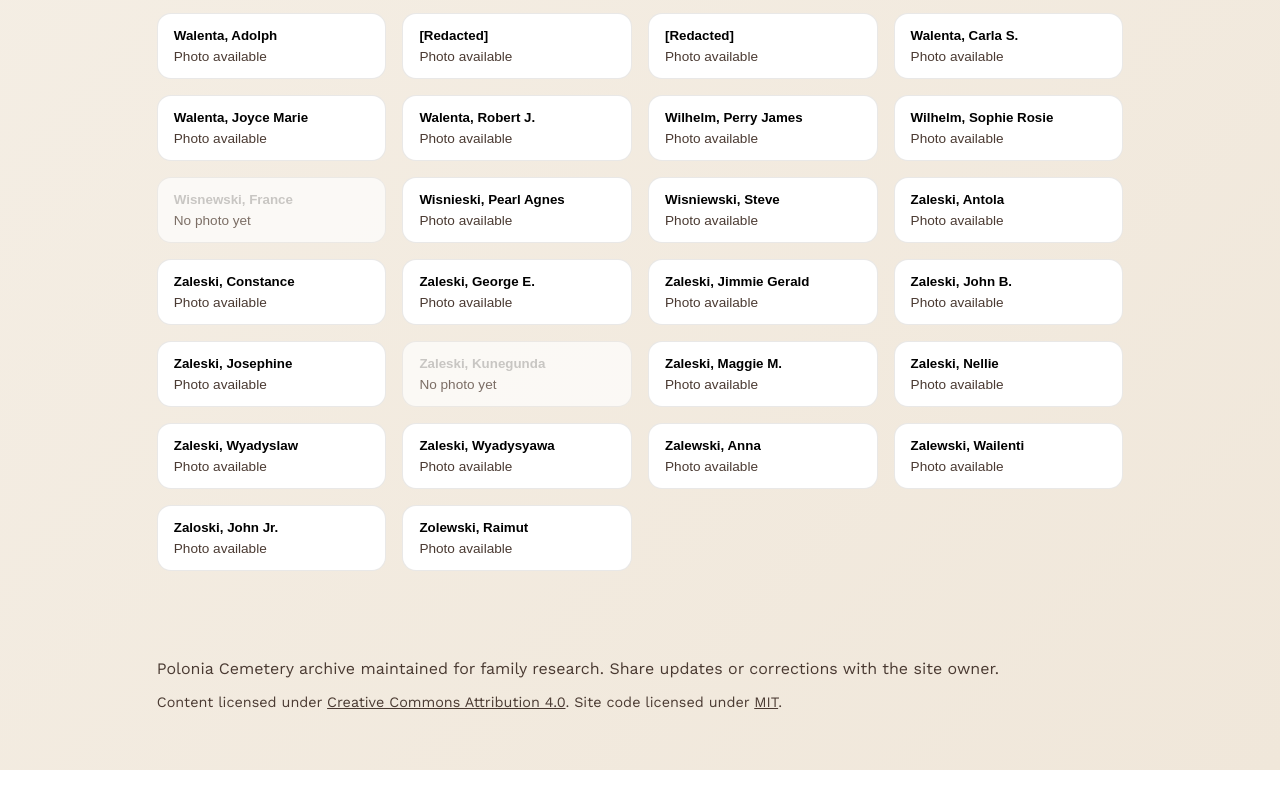
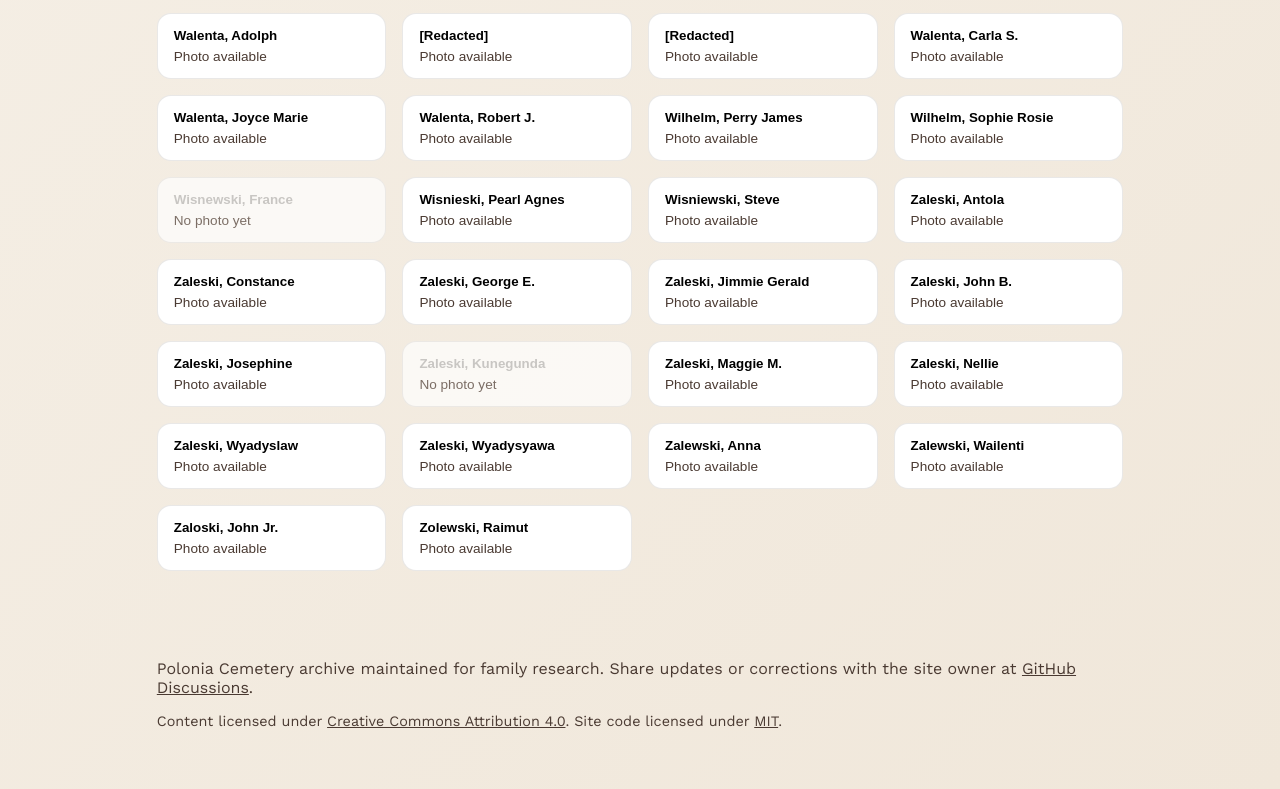
Before and after one commit to mkrzywonski/polonia_cemetery, a plain HTML site: page index.html in a window 1280 px wide. Shown: the part 4774-5563 px from the top of the page. Drawn offline with nearby package versions, Linux system fonts and the light colour scheme.

Commit message:
Added link to github discussions

```diff
--- a/index.html
+++ b/index.html
@@ -170,7 +170,8 @@
     <footer class="footer" data-reveal>
       <p>
         Polonia Cemetery archive maintained for family research. Share updates or
-        corrections with the site owner.
+        corrections with the site owner at
+        <a href="https://github.com/mkrzywonski/polonia_cemetery/discussions">GitHub Discussions</a>.
       </p>
       <p class="footer-license">
         Content licensed under
```
